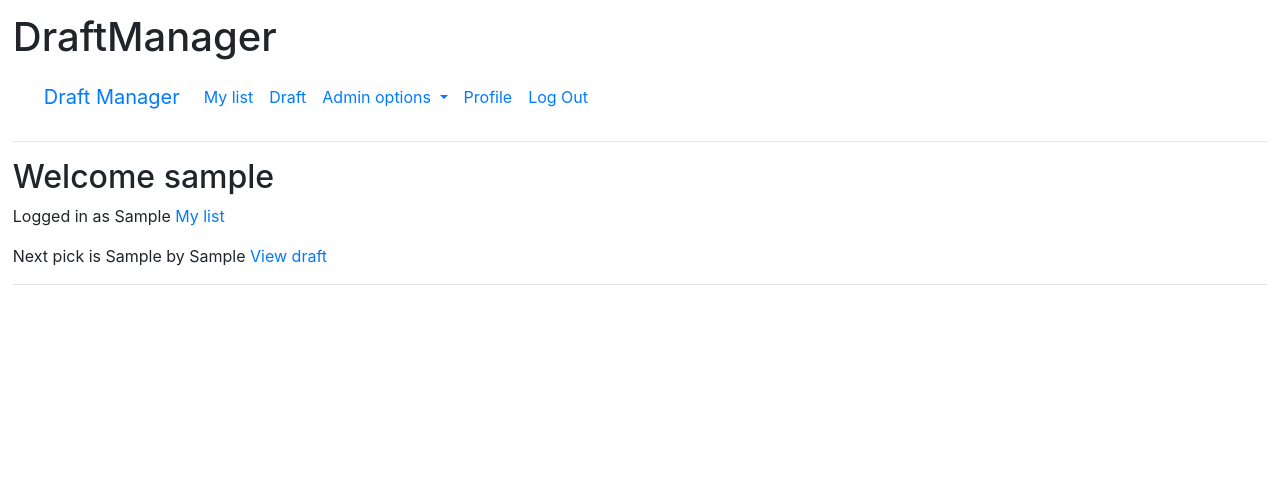
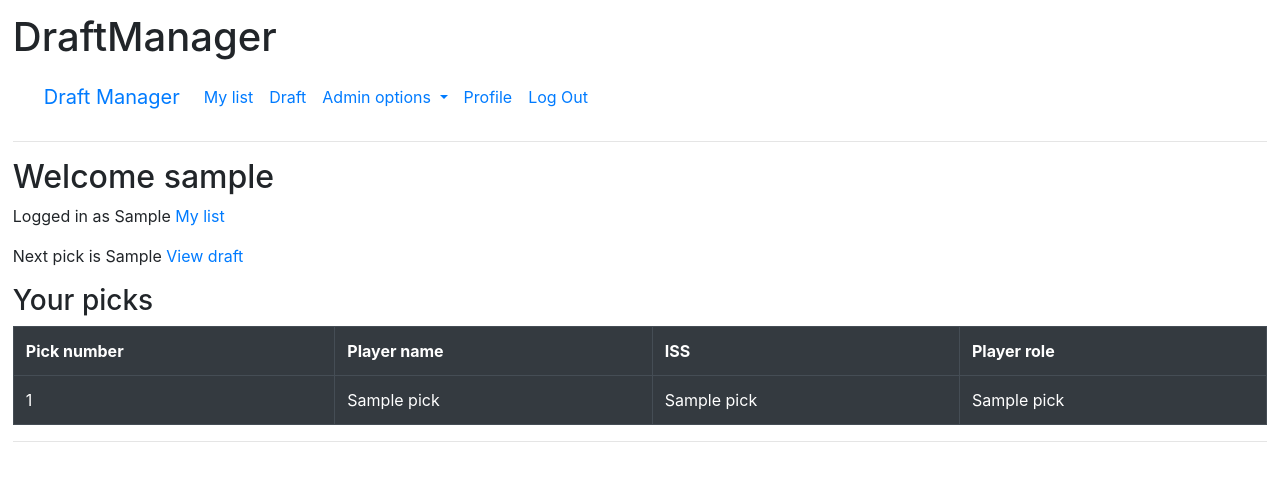
Before and after one commit to juaxE/DraftManager, a Flask app: template templates/index.html in a window 1280 px wide. Shown: the top 481 px of the page. Run offline with Flask 3, Linux system fonts and the light colour scheme; the visitor is signed in with stand-in values (Sample User, id 1); the template is opened without the code that fills it: most values are stand-ins (such as "Sample title", 1, 10 or a date in 2020).

Commit message:
Added a view of users picks on front page when team is selected

```diff
--- a/templates/index.html
+++ b/templates/index.html
@@ -11,11 +11,29 @@
 
 <h2>Welcome {{ session.username }}</h2>
 
-{% if user_team%}
+{% if user_team %}
 <body>
 <p>Logged in as {{user_team[1]}} <a href="/list">My list</a></p>
-<p>Next pick is {{next_pick[1]}} by {{next_pick[2]}} <a href="/">View draft</a></p>
-
+<p>Next pick is {{next_pick[1]}} <a href="/draft">View draft</a></p>
+<h3>Your picks</h3>
+<table class="table table-dark">
+    <tr>
+        <th>Pick number</th>
+        <th>Player name</th>
+        <th>ISS</th>
+        <th>Player role</th>
+    </tr>
+{% for pick in user_picks %}
+    <tr {% if pick[0] == next_pick[1] %} class= "bg-primary"
+        {% elif pick[0] > next_pick[1] %} class= "bg-info"
+        {% endif %}>
+        <td>{{pick[0]}}</td>
+        <td>{{pick[1]}}</td>
+        <td>{{pick[2]}}</td>
+        <td>{{pick[3]}}</td>
+    </tr>
+{% endfor %}
+</table>
 </body>
 {% else %}
 <h3>Please select your team</h3>
--- a/templates/profile.html
+++ b/templates/profile.html
@@ -5,7 +5,7 @@
 <div class="flex-container text-center">
     <div class="row">
         <div class="col align-self-start">
-            <form action="/unselectTeam" method="POST">
+            <form action="/unselectTeam" method="POST" onsubmit="return confirm('Are you sure you want to change your team?')">
                 <input type="hidden" name="username" value="{{ session.username }}">
                 <p>Team: {{ user_team[1] }}</p>
                 <button class="btn btn-warning" type="submit">Change team</button>
```
Also changed, not shown: draft.py (+18 -8 lines), routes.py (+9 -8 lines).
